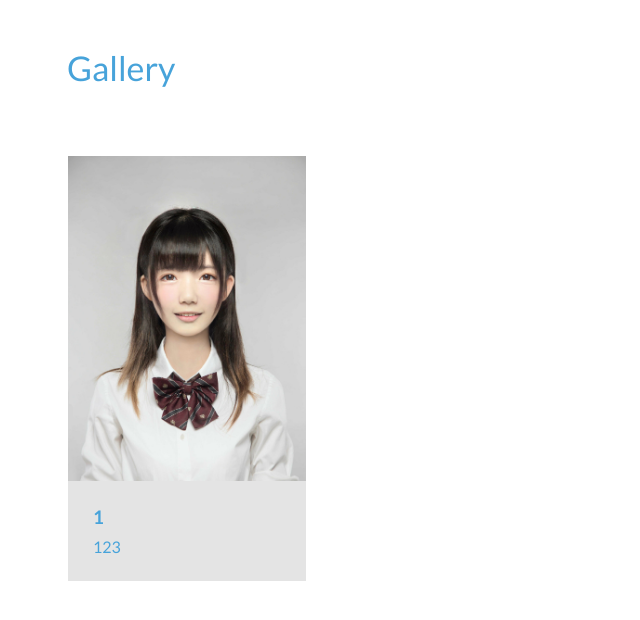
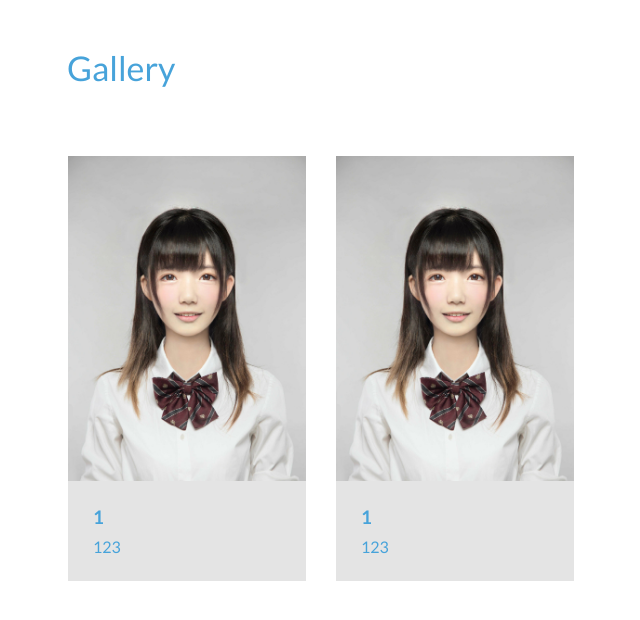
Before and after one commit to 16sixteen/16sixteen.github.io, a Jekyll site: the page built from gallery.html, in a window 1280 px wide. Shown: the top 620 px of the page, without its empty margins (51-691 px from the left). Built offline with Jekyll 4.4.1, drawn with Linux system fonts in a browser that asks for light colours; Markdown is read by kramdown in place of the engine named in the settings.

Commit message:
test gallery
19.19

```diff
--- a/gallery.html
+++ b/gallery.html
@@ -41,7 +41,20 @@ title: "gallery"
     <!--******************************************************************-->
     <!--the list of thumbnail-->
 
-    <!--******************************************************************-->
+    <!--********************************1*********************************-->
+    <!--***********************2015-09-23*********************************-->
+    <li>
+      <figure>
+        <img src="{{ site.baseurl }}/img/gallery/1.jpg" alt="img"/>
+        <figcaption>
+          <h3>1</h3>
+          <p>123</p>
+        </figcaption>
+      </figure>
+    </li>
+    <!--***********************2015-09-23*********************************-->
+
+     <!--******************************************************************-->
     <li>
       <figure>
         <img src="{{ site.baseurl }}/img/gallery/1.jpg" alt="img"/>
@@ -53,21 +66,30 @@ title: "gallery"
     </li>
     <!--******************************************************************-->
 
-
   </ul>
   </section><!-- // grid-wrap -->
   <!--the slideshow src-->
   <section class="slideshow">
   <ul>
 
-    <!--******************************************************************-->
+    <!--********************************1*********************************-->
+    <!--***********************2015-09-23*********************************-->
     <li>
       <figure>
         <img src="{{ site.baseurl }}/img/gallery/1.jpg" alt="img"/>
         <figcaption><h3>header</h3><p>caption</p></figcaption>
       </figure>
     </li>
-    <!--******************************************************************-->
+    <!--***********************2015-09-23*********************************-->
+
+   <!--***********************2015-09-23*********************************-->
+    <li>
+      <figure>
+        <img src="{{ site.baseurl }}/img/gallery/1.jpg" alt="img"/>
+        <figcaption><h3>header</h3><p>caption</p></figcaption>
+      </figure>
+    </li>
+    <!--***********************2015-09-23*********************************-->
 
 
     <!--******************************************************************-->
```
